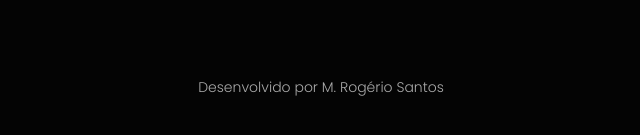
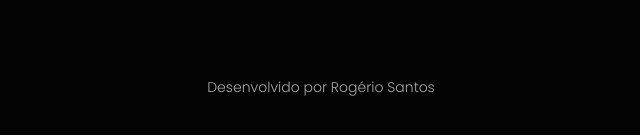
Before and after one commit to MRSx64/Portfolio-Rogerio_Santos, a plain HTML site: page index.html in a window 1280 px wide. Shown: the part 3955-4090 px from the top of the page, 319-959 px from the left. Drawn offline with Linux system fonts and the light colour scheme.

Commit message:
comite16

```diff
--- a/index.html
+++ b/index.html
@@ -263,7 +263,7 @@
         </div>
 
         <div class="dev">
-            <h5>Desenvolvido por M. Rogério Santos</h5>
+            <h5>Desenvolvido por Rogério Santos</h5>
         </div>
 
 
```
